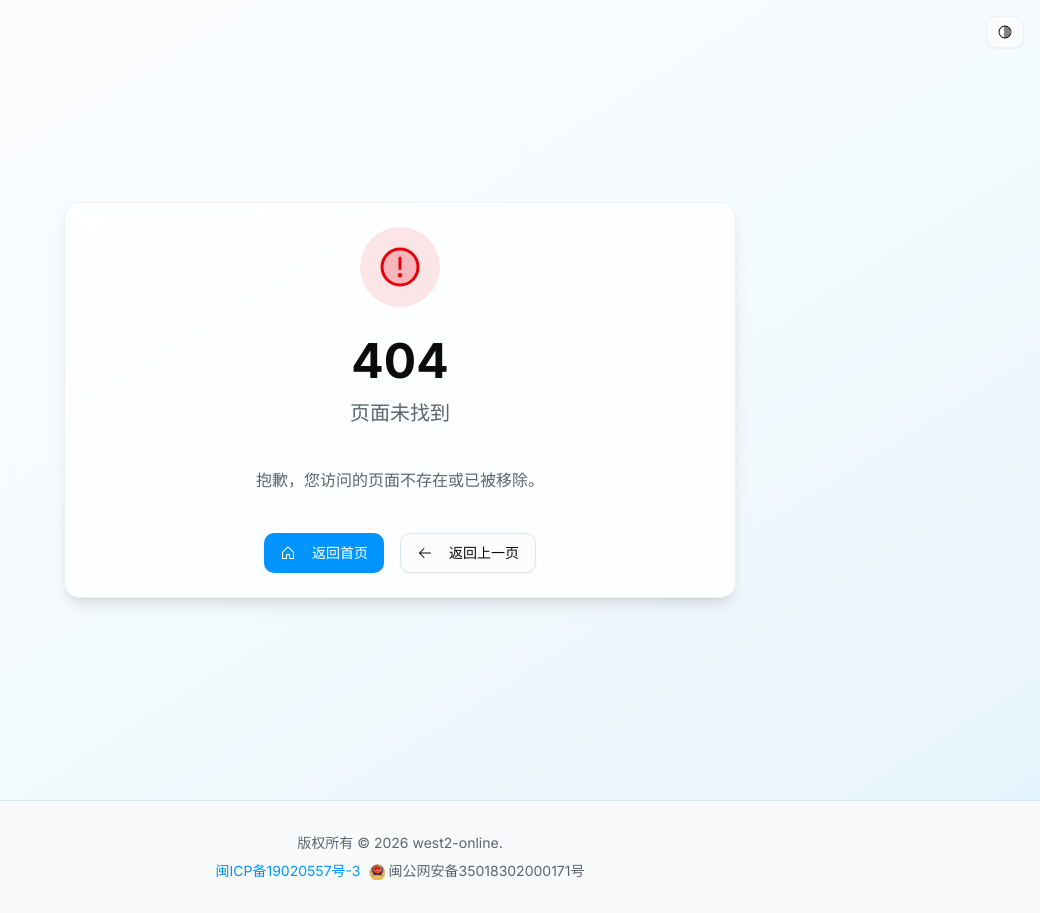
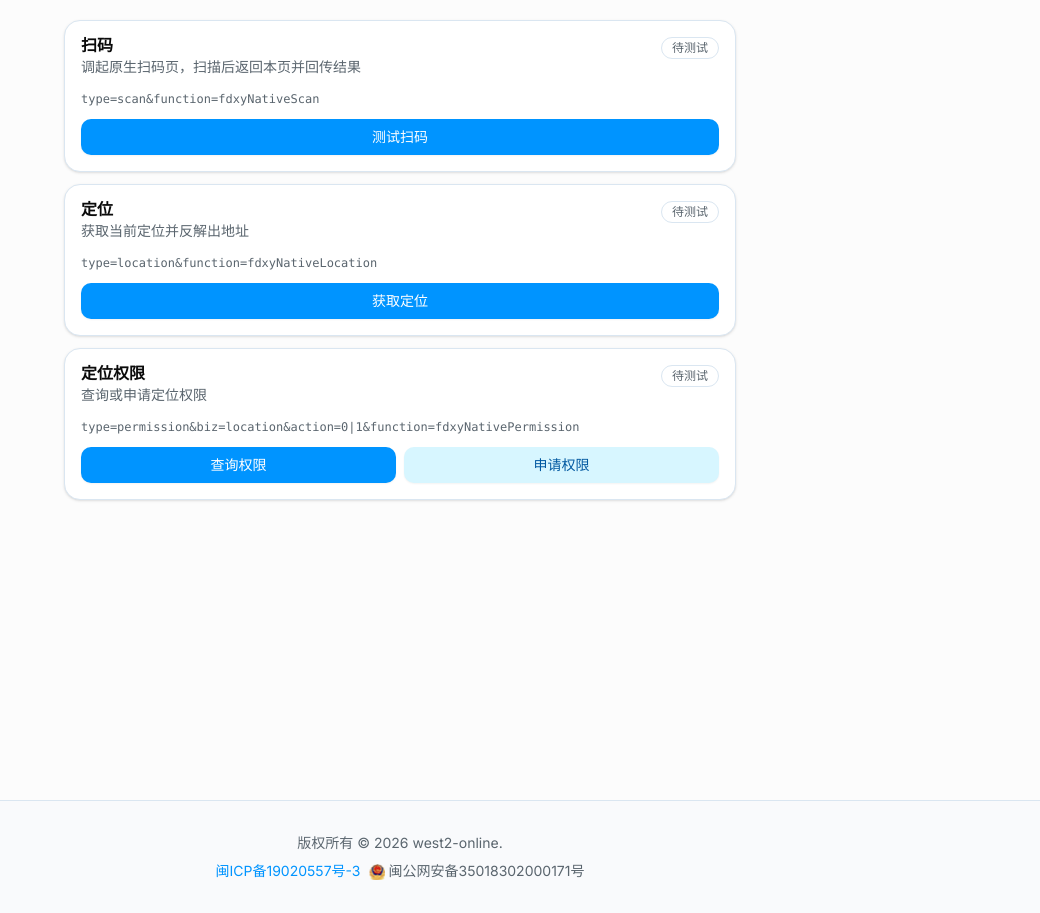
Before and after one commit to west2-online/fzuhelper-website, a React (Vite) app: page /dev/fdxy-scheme in a window 1280 px wide. Before the commit this address had no page. Shown: the whole page, without its empty margins (240-1280 px from the left). Built offline with nearby package versions, Linux system fonts and the light colour scheme.

Commit message:
添加智汇福大 scheme 测试页面 (#27)

```diff
--- a/src/App.tsx
+++ b/src/App.tsx
@@ -2,6 +2,7 @@ import { BrowserRouter, Routes, Route } from 'react-router-dom';
 import Home from '@/pages/Home';
 import NotFound from '@/pages/NotFound';
 import FriendInvite from '@/pages/FriendInvite';
+import FdxyScheme from '@/pages/FdxyScheme';
 import { Toaster } from 'sonner';
 import BeianLogo from '@/assets/images/beian.png';
 
@@ -12,6 +13,7 @@ function App() {
         <Routes>
           <Route path="/" element={<Home />} />
           <Route path="/friend/invite" element={<FriendInvite />} />
+          <Route path="/dev/fdxy-scheme" element={<FdxyScheme />} />
           <Route path="*" element={<NotFound />} />
         </Routes>
         <Toaster theme="system" richColors position="top-center" />
--- /dev/null
+++ b/src/pages/FdxyScheme.tsx
@@ -0,0 +1,275 @@
+import { useEffect, useRef, useState } from 'react';
+import { Button } from '@/components/ui/button';
+import { Card, CardContent, CardDescription, CardHeader, CardTitle } from '@/components/ui/card';
+import { cn } from '@/lib/utils';
+import { toast } from 'sonner';
+
+type State = 'idle' | 'pending' | 'done' | 'error';
+type Result = { text: string; ok?: boolean };
+type TestKey = 'scan' | 'loc' | 'perm';
+
+declare global {
+  interface Window {
+    fdxyNativeScan?: (data: unknown) => void;
+    fdxyNativeLocation?: (data: unknown) => void;
+    fdxyNativePermission?: (granted: boolean) => void;
+  }
+}
+
+const pillText: Record<State, string> = {
+  idle: '待测试',
+  pending: '进行中',
+  done: '成功',
+  error: '失败',
+};
+
+const scheme = (query: string) => `kysk-fdxy-app://native?${query}`;
+const formatData = (data: unknown) => JSON.stringify(data, null, 2) ?? String(data);
+
+const isAppUa = () => {
+  const ua = navigator.userAgent.toLowerCase();
+  return ua.includes('fzuhelper') || ua.includes('appscheme/kysk-fdxy-app');
+};
+
+interface TestButton {
+  label: string;
+  query: string;
+  variant?: 'default' | 'secondary';
+}
+
+interface TestDef {
+  key: TestKey;
+  title: string;
+  description: string;
+  displayQuery: string;
+  buttons: TestButton[];
+  pendingLabel: string;
+  useTimer?: boolean;
+}
+
+const TEST_DEFS: TestDef[] = [
+  {
+    key: 'scan',
+    title: '扫码',
+    description: '调起原生扫码页，扫描后返回本页并回传结果',
+    displayQuery: 'type=scan&function=fdxyNativeScan',
+    pendingLabel: '已触发',
+    buttons: [{ label: '测试扫码', query: 'type=scan&function=fdxyNativeScan' }],
+  },
+  {
+    key: 'loc',
+    title: '定位',
+    description: '获取当前定位并反解出地址',
+    displayQuery: 'type=location&function=fdxyNativeLocation',
+    pendingLabel: '定位中',
+    useTimer: true,
+    buttons: [{ label: '获取定位', query: 'type=location&function=fdxyNativeLocation' }],
+  },
+  {
+    key: 'perm',
+    title: '定位权限',
+    description: '查询或申请定位权限',
+    displayQuery: 'type=permission&biz=location&action=0|1&function=fdxyNativePermission',
+    pendingLabel: '处理中',
+    useTimer: true,
+    buttons: [
+      { label: '查询权限', query: 'type=permission&biz=location&action=0&function=fdxyNativePermission' },
+      {
+        label: '申请权限',
+        query: 'type=permission&biz=location&action=1&function=fdxyNativePermission',
+        variant: 'secondary',
+      },
+    ],
+  },
+];
+
+function Pill({ state, text = pillText[state], ms }: { state: State; text?: string; ms?: number }) {
+  return (
+    <span
+      className={cn(
+        'shrink-0 rounded-full border px-2.5 py-0.5 text-xs text-muted-foreground',
+        state === 'pending' && 'border-primary text-primary',
+        state === 'done' && 'border-green-600 text-green-600',
+        state === 'error' && 'border-destructive text-destructive'
+      )}
+    >
+      {text}
+      {ms !== undefined && <span className="ml-1 font-mono">{ms}ms</span>}
+    </span>
+  );
+}
+
+function ResultBlock({ result, state }: { result?: Result; state: State }) {
+  const visible = Boolean(result?.text);
+  if (!visible) {
+    return ""
+  }
+  return (
+    <div
+      className={cn(
+        'grid overflow-hidden transition-[grid-template-rows,opacity,margin] duration-100 ease-out',
+        visible ? 'mt-3 grid-rows-[1fr] opacity-100' : 'mt-0 grid-rows-[0fr] opacity-0'
+      )}
+    >
+      <pre
+        className={cn(
+          'min-h-0 overflow-hidden whitespace-pre-wrap break-all rounded-lg bg-muted font-mono text-xs',
+          visible ? 'p-3' : 'border-0 p-0',
+          result?.ok === true && 'border border-green-600',
+          result?.ok === false && 'border border-destructive',
+          state === 'pending' && 'border border-primary'
+        )}
+      >
+        {result?.text ?? ''}
+      </pre>
+    </div>
+  );
+}
+
+function TestCard({
+  def,
+  state,
+  result,
+  ms,
+  onTrigger,
+}: {
+  def: TestDef;
+  state: State;
+  result?: Result;
+  ms?: number;
+  onTrigger: (query: string) => void;
+}) {
+  return (
+    <Card className="gap-2 py-4">
+      <CardHeader className="px-4">
+        <div className="flex items-start justify-between gap-3">
+          <div className="min-w-0">
+            <CardTitle>{def.title}</CardTitle>
+            <CardDescription className="mt-1">{def.description}</CardDescription>
+          </div>
+          <Pill
+            state={state}
+            text={state === 'pending' ? def.pendingLabel : undefined}
+            ms={def.useTimer ? ms : undefined}
+          />
+        </div>
+      </CardHeader>
+      <CardContent className="px-4">
+        <p className="mb-3 break-all font-mono text-xs text-muted-foreground">{def.displayQuery}</p>
+        <div className={cn('grid gap-2', def.buttons.length > 1 && 'grid-cols-2')}>
+          {def.buttons.map((btn) => (
+            <Button key={btn.label} variant={btn.variant ?? 'default'} onClick={() => onTrigger(btn.query)}>
+              {btn.label}
+            </Button>
+          ))}
+        </div>
+        <ResultBlock result={result} state={state} />
+      </CardContent>
+    </Card>
+  );
+}
+
+export default function FdxyScheme() {
+  const startedAtRef = useRef<Partial<Record<TestKey, number>>>({});
+  const [elapsed, setElapsed] = useState<Partial<Record<TestKey, number>>>({});
+  const [testState, setTestState] = useState<Record<TestKey, State>>({ scan: 'idle', loc: 'idle', perm: 'idle' });
+  const [results, setResults] = useState<Partial<Record<TestKey, Result>>>({});
+
+  const setState = (key: TestKey, state: State) => setTestState((prev) => ({ ...prev, [key]: state }));
+  const setResult = (key: TestKey, result: Result) => setResults((prev) => ({ ...prev, [key]: result }));
+
+  const beginTimer = (key: TestKey) => {
+    startedAtRef.current[key] = performance.now();
+    setElapsed((prev) => ({ ...prev, [key]: 0 }));
+  };
+
+  const stopTimer = (key: TestKey) => {
+    const startedAt = startedAtRef.current[key];
+    if (startedAt === undefined) return;
+
+    delete startedAtRef.current[key];
+    setElapsed((prev) => ({ ...prev, [key]: Math.round(performance.now() - startedAt) }));
+  };
+
+  useEffect(() => {
+    const timer = window.setInterval(() => {
+      setElapsed((prev) => {
+        const keys = Object.keys(startedAtRef.current) as TestKey[];
+        if (keys.length === 0) return prev;
+
+        const next = { ...prev };
+        keys.forEach((key) => {
+          const startedAt = startedAtRef.current[key];
+          if (startedAt !== undefined) next[key] = Math.round(performance.now() - startedAt);
+        });
+        return next;
+      });
+    }, 50);
+
+    return () => window.clearInterval(timer);
+  }, []);
+
+  useEffect(() => {
+    const previousTitle = document.title;
+    document.title = '智汇福大 Scheme 拦截测试';
+
+    window.fdxyNativeScan = (data) => {
+      setState('scan', 'done');
+      setResult('scan', { text: `回调返回：${String(data)}`, ok: true });
+    };
+
+    window.fdxyNativeLocation = (data) => {
+      stopTimer('loc');
+      const location = typeof data === 'object' && data !== null ? (data as { lon?: unknown; lat?: unknown }) : {};
+      const ok = Boolean(location.lon) && Boolean(location.lat);
+      setState('loc', ok ? 'done' : 'error');
+      setResult('loc', { text: formatData(data), ok });
+    };
+
+    window.fdxyNativePermission = (granted) => {
+      stopTimer('perm');
+      setState('perm', granted ? 'done' : 'error');
+      setResult('perm', { text: `回调返回：${granted}`, ok: granted });
+    };
+
+    return () => {
+      document.title = previousTitle;
+      delete window.fdxyNativeScan;
+      delete window.fdxyNativeLocation;
+      delete window.fdxyNativePermission;
+    };
+  }, []);
+
+  useEffect(() => {
+    if (isAppUa()) return;
+
+    const timer = window.setTimeout(() => {
+      toast.warning('非福uu环境，可能无法正常测试！', { id: 'fdxy-scheme-env-warning' });
+    }, 100);
+
+    return () => window.clearTimeout(timer);
+  }, []);
+
+  const trigger = (def: TestDef, query: string) => {
+    if (def.useTimer) beginTimer(def.key);
+    setState(def.key, 'pending');
+    window.location.href = scheme(query);
+  };
+
+  return (
+    <main className="min-h-screen bg-background px-4 py-5 text-foreground">
+      <div className="mx-auto max-w-2xl space-y-3">
+        {TEST_DEFS.map((def) => (
+          <TestCard
+            key={def.key}
+            def={def}
+            state={testState[def.key]}
+            result={results[def.key]}
+            ms={elapsed[def.key]}
+            onTrigger={(query) => trigger(def, query)}
+          />
+        ))}
+      </div>
+    </main>
+  );
+}
```
